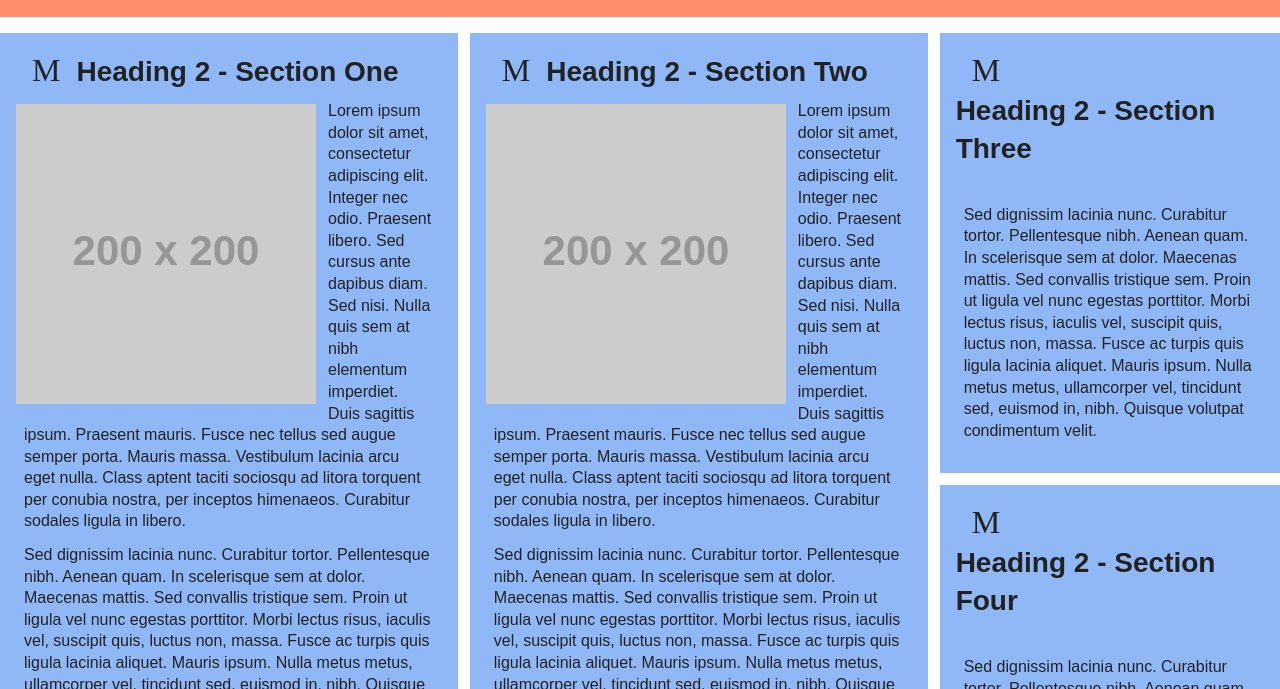
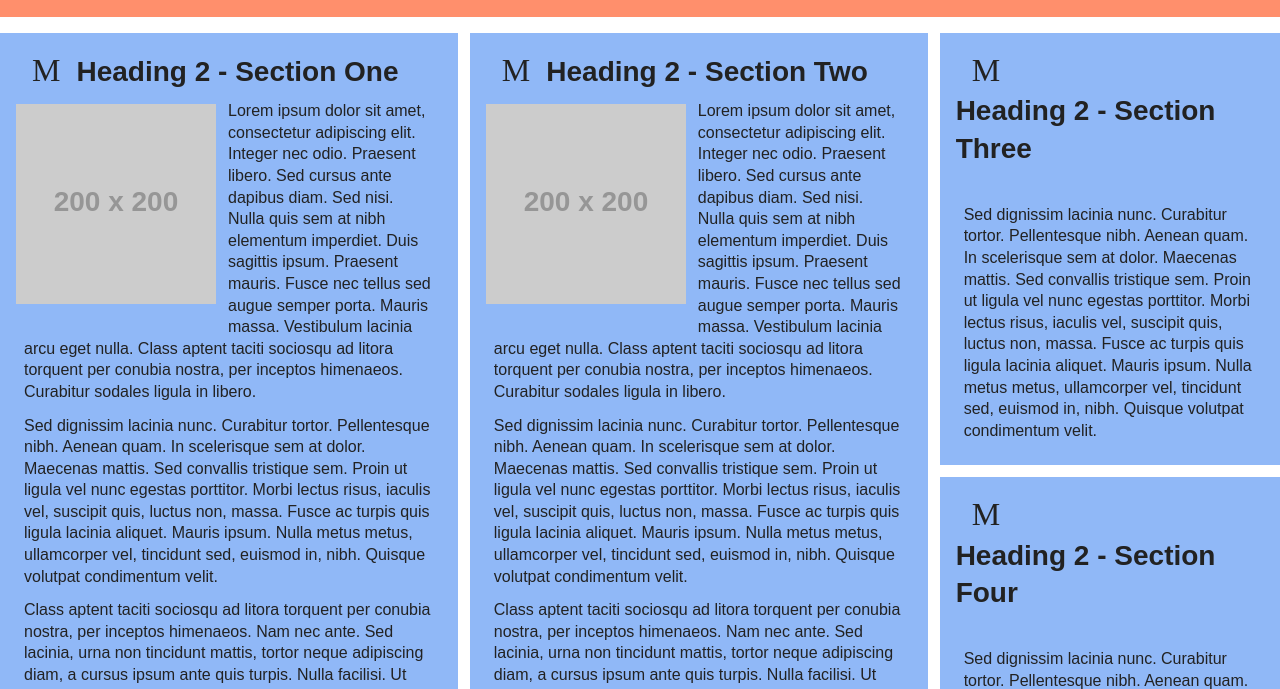
Before and after one commit to thiggin7/viewport, a plain HTML site: page index.html in a window 1280 px wide. Shown: the part 111-800 px from the top of the page. Drawn offline with Linux system fonts and the light colour scheme; placeholder pictures from the web are drawn by us; some icons are missing.

Commit message:
Updated CSS file

```diff
--- a/HIGGINS.styles.css
+++ b/HIGGINS.styles.css
@@ -206,7 +206,7 @@ img{
 
 /* ---------- SMALL SCREEN STYLES ---------- */
 /* --------------- BEGIN SMALL SCREEN SIZES --------------- */
-@media screen and (min-width: 600px) {
+@media screen and (min-width: 534px) {
     header, footer{
         background-color: var(--lime-green);
         color: var(--dark-gray);
@@ -240,7 +240,7 @@ img{
 
 /* ---------- MEDIUM SCREEN STYLES ---------- */
 /* --------------- BEGIN MEDIUM SCREEN SIZES --------------- */
-@media screen and (min-width: 768px){
+@media screen and (min-width: 751px){
     header, footer{
         background-color: var(--black);
         color: var(--white);
@@ -274,7 +274,7 @@ img{
 
 /* ---------- LARGE SCREEN STYLES ---------- */
 /* --------------- BEGIN LARGE SCREEN SIZES --------------- */
-@media screen and (min-width: 889px) {
+@media screen and (min-width: 858px) {
     header, footer{
         background-color: var(--lime-green);
         color: var(--dark-gray);
@@ -314,7 +314,21 @@ img{
 
 /* ---------- ADJUSTING RESPONSIVE IMAGE SIZE ---------- */
 /* --------------- BEGIN RESPONSIVE IMAGE ADJUST SIZES --------------- */
-@media screen and (max-width: 1380px) {
+@media screen and (min-width: 500px) {
+    img {
+        width: 500px;
+        max-width: 500px;
+    }
+}
+
+@media screen and (min-width: 620px) {
+    img {
+        width: 200px;
+        max-width: 200px;
+    }
+}
+
+@media screen and (min-width: 1380px) {
     img {
         width: 300px;
         max-width: 300px;
@@ -326,7 +340,7 @@ img{
 
 /* ---------- EXTRA LARGE SCREEN STYLES ---------- */
 /* --------------- BEGIN EXTRA LARGE SCREEN SIZES --------------- */
-@media screen and (min-width: 1200px) {
+@media screen and (min-width: 1167px) {
     header, footer{
         background-color: var(--orange);
         padding-left: 5%;
```
